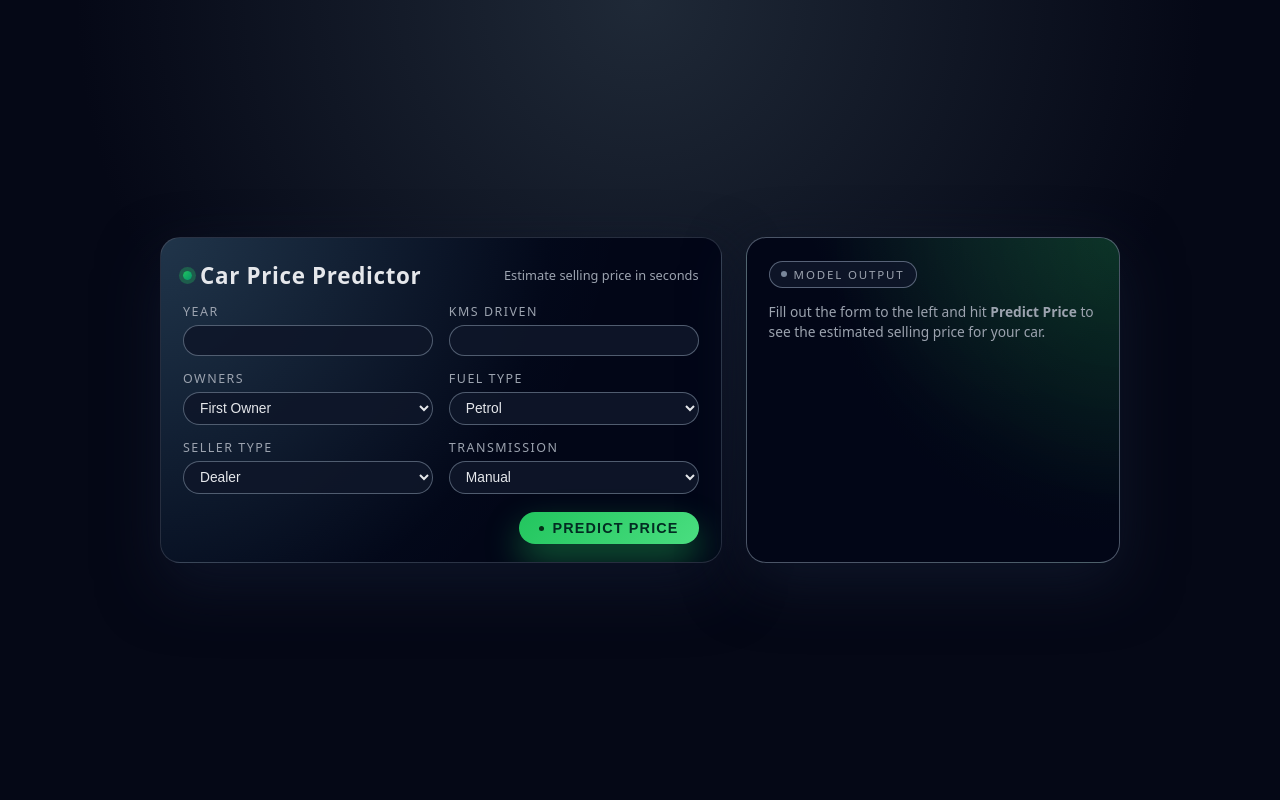
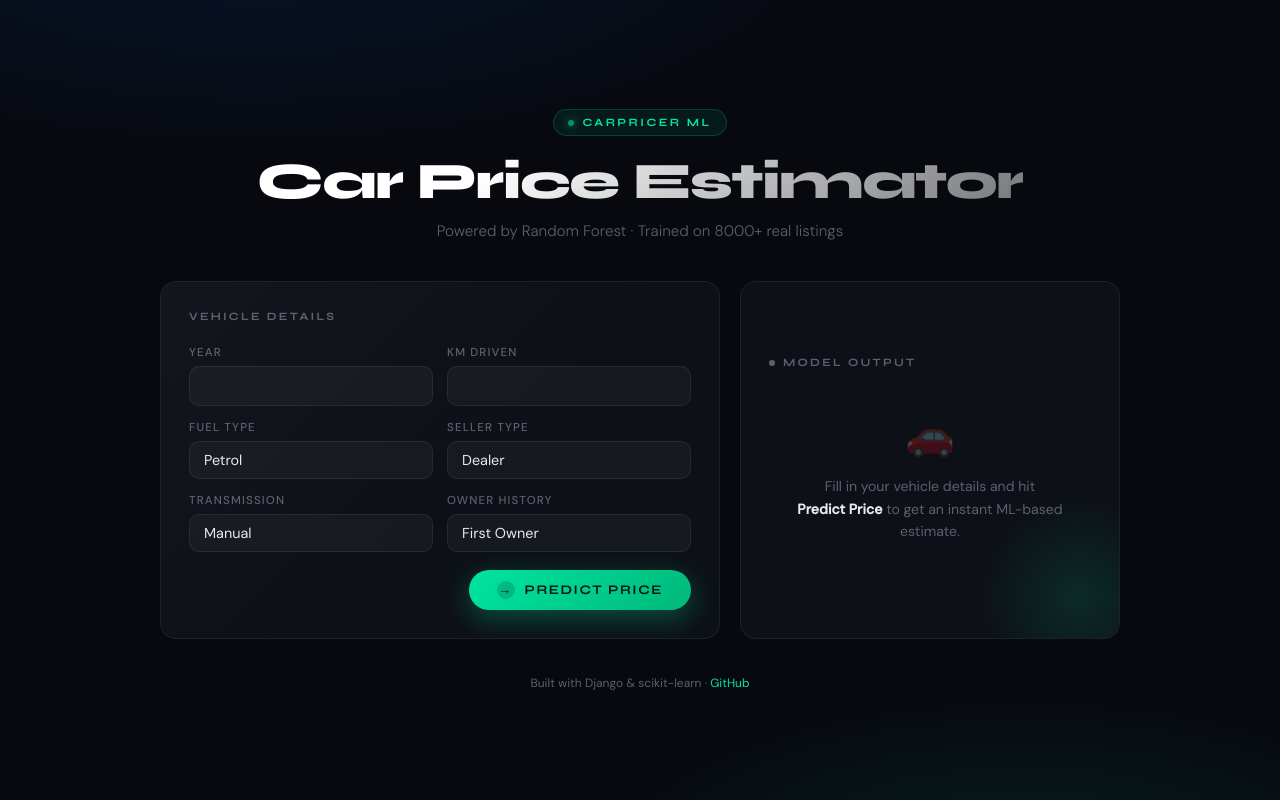
Before and after one commit to AnonymousMaaz/CarPricer-ML-App, a Django app: page / in a window 1280 px wide. Run offline with Django 5.2, Linux system fonts and the light colour scheme.

Commit message:
Overhaul UI, fix 500 error handling, add whitenoise, rewrite README
Made-with: Cursor

```diff
--- a/car_pricer/settings.py
+++ b/car_pricer/settings.py
@@ -44,6 +44,7 @@ INSTALLED_APPS = [
 
 MIDDLEWARE = [
     "django.middleware.security.SecurityMiddleware",
+    "whitenoise.middleware.WhiteNoiseMiddleware",
     "django.contrib.sessions.middleware.SessionMiddleware",
     "django.middleware.common.CommonMiddleware",
     "django.middleware.csrf.CsrfViewMiddleware",
@@ -118,3 +119,5 @@ USE_TZ = True
 # https://docs.djangoproject.com/en/6.0/howto/static-files/
 
 STATIC_URL = "static/"
+STATIC_ROOT = BASE_DIR / "staticfiles"
+STATICFILES_STORAGE = "whitenoise.storage.CompressedManifestStaticFilesStorage"
--- a/predictor/templates/predictor/predict_form.html
+++ b/predictor/templates/predictor/predict_form.html
@@ -2,397 +2,448 @@
 <html lang="en">
 <head>
   <meta charset="UTF-8" />
-    <title>Car Price Predictor</title>
+  <title>CarPricer — ML Car Price Estimator</title>
   <meta name="viewport" content="width=device-width, initial-scale=1.0" />
+  <link rel="preconnect" href="https://fonts.googleapis.com" />
+  <link rel="preconnect" href="https://fonts.gstatic.com" crossorigin />
+  <link href="https://fonts.googleapis.com/css2?family=Syne:wght@400;600;700;800&family=DM+Sans:wght@300;400;500&display=swap" rel="stylesheet" />
   <style>
+    *, *::before, *::after { box-sizing: border-box; margin: 0; padding: 0; }
+
     :root {
-        --bg: #050816;
-        --card: #0f172a;
-        --accent: #22c55e;
-        --accent-soft: rgba(34, 197, 94, 0.15);
-        --text-main: #e5e7eb;
-        --text-muted: #9ca3af;
-        --danger: #f97373;
+      --bg:       #07090f;
+      --surface:  #0d1117;
+      --border:   rgba(255,255,255,0.07);
+      --accent:   #00e5a0;
+      --accent2:  #0066ff;
+      --text:     #e8eaf0;
+      --muted:    #5a6070;
+      --danger:   #ff4d6d;
+      --radius:   16px;
     }
 
-      * {
-        box-sizing: border-box;
+    html { scroll-behavior: smooth; }
+
+    body {
+      min-height: 100vh;
+      background: var(--bg);
+      color: var(--text);
+      font-family: 'DM Sans', sans-serif;
+      display: flex;
+      flex-direction: column;
+      align-items: center;
+      justify-content: center;
+      padding: 32px 16px;
+      background-image:
+        radial-gradient(ellipse 80% 50% at 20% -10%, rgba(0,102,255,0.12) 0%, transparent 60%),
+        radial-gradient(ellipse 60% 40% at 80% 110%, rgba(0,229,160,0.10) 0%, transparent 60%);
     }
 
-      body {
-        margin: 0;
-        min-height: 100vh;
-        display: flex;
-        align-items: center;
-        justify-content: center;
-        padding: 24px;
-        font-family: system-ui, -apple-system, BlinkMacSystemFont, "Segoe UI",
-          sans-serif;
-        background: radial-gradient(circle at top, #1f2937 0, var(--bg) 55%);
-        color: var(--text-main);
+    /* ── Header ─────────────────────────────── */
+    header {
+      text-align: center;
+      margin-bottom: 40px;
+      animation: fadeDown 0.5s ease both;
     }
 
-      .shell {
+    .logo-badge {
+      display: inline-flex;
+      align-items: center;
+      gap: 8px;
+      font-family: 'Syne', sans-serif;
+      font-size: 0.7rem;
+      font-weight: 700;
+      letter-spacing: 0.22em;
+      text-transform: uppercase;
+      color: var(--accent);
+      background: rgba(0,229,160,0.08);
+      border: 1px solid rgba(0,229,160,0.2);
+      padding: 6px 14px;
+      border-radius: 999px;
+      margin-bottom: 18px;
+    }
+    .logo-badge::before {
+      content: '';
+      width: 6px; height: 6px;
+      border-radius: 50%;
+      background: var(--accent);
+      box-shadow: 0 0 8px var(--accent);
+      animation: pulse 2s ease-in-out infinite;
+    }
+
+    h1 {
+      font-family: 'Syne', sans-serif;
+      font-size: clamp(2rem, 5vw, 3.2rem);
+      font-weight: 800;
+      letter-spacing: -0.03em;
+      line-height: 1.1;
+      background: linear-gradient(135deg, #fff 30%, rgba(255,255,255,0.45));
+      -webkit-background-clip: text;
+      -webkit-text-fill-color: transparent;
+      background-clip: text;
+    }
+
+    .subtitle {
+      margin-top: 10px;
+      font-size: 0.95rem;
+      color: var(--muted);
+      font-weight: 300;
+    }
+
+    /* ── Layout ─────────────────────────────── */
+    .layout {
+      display: grid;
+      grid-template-columns: 1fr 380px;
+      gap: 20px;
       width: 100%;
       max-width: 960px;
-        display: grid;
-        grid-template-columns: minmax(0, 3fr) minmax(0, 2fr);
-        gap: 24px;
+      animation: fadeUp 0.5s ease 0.1s both;
     }
 
-      @media (max-width: 840px) {
-        .shell {
-          grid-template-columns: minmax(0, 1fr);
-        }
+    @media (max-width: 800px) {
+      .layout { grid-template-columns: 1fr; }
     }
 
+    /* ── Cards ──────────────────────────────── */
     .card {
-        background: radial-gradient(circle at top left, #1e293b 0, #020617 60%);
-        border-radius: 20px;
-        border: 1px solid rgba(148, 163, 184, 0.25);
-        box-shadow: 0 24px 60px rgba(15, 23, 42, 0.8);
-        padding: 22px 22px 18px;
+      background: var(--surface);
+      border: 1px solid var(--border);
+      border-radius: var(--radius);
+      padding: 28px;
       position: relative;
       overflow: hidden;
     }
-
     .card::before {
-        content: "";
+      content: '';
       position: absolute;
-        inset: -40%;
-        background: radial-gradient(
-          circle at 0 0,
-          rgba(56, 189, 248, 0.14),
-          transparent 60%
-        );
-        opacity: 0.9;
+      inset: 0;
+      background: linear-gradient(135deg, rgba(255,255,255,0.025) 0%, transparent 60%);
       pointer-events: none;
     }
 
-      .card-inner {
-        position: relative;
-        z-index: 1;
+    .card-title {
+      font-family: 'Syne', sans-serif;
+      font-size: 0.7rem;
+      font-weight: 700;
+      letter-spacing: 0.2em;
+      text-transform: uppercase;
+      color: var(--muted);
+      margin-bottom: 22px;
     }
 
-      .title-row {
-        display: flex;
-        justify-content: space-between;
-        align-items: baseline;
-        margin-bottom: 12px;
+    /* ── Form grid ──────────────────────────── */
+    form {
+      display: grid;
+      grid-template-columns: 1fr 1fr;
+      gap: 14px;
+    }
+    @media (max-width: 500px) { form { grid-template-columns: 1fr; } }
+
+    .field { display: flex; flex-direction: column; gap: 6px; }
+    .field.full { grid-column: 1 / -1; }
+
+    label {
+      font-size: 0.72rem;
+      font-weight: 500;
+      letter-spacing: 0.1em;
+      text-transform: uppercase;
+      color: var(--muted);
     }
 
-      h1 {
-        font-size: 1.4rem;
-        letter-spacing: 0.03em;
-        margin: 0;
-        display: flex;
-        align-items: center;
-        gap: 8px;
+    input, select {
+      background: rgba(255,255,255,0.04);
+      border: 1px solid var(--border);
+      border-radius: 10px;
+      padding: 10px 14px;
+      color: var(--text);
+      font-family: 'DM Sans', sans-serif;
+      font-size: 0.9rem;
+      outline: none;
+      transition: border-color 0.15s, background 0.15s, box-shadow 0.15s;
+      -webkit-appearance: none;
+    }
+    input:focus, select:focus {
+      border-color: rgba(0,229,160,0.5);
+      background: rgba(0,229,160,0.05);
+      box-shadow: 0 0 0 3px rgba(0,229,160,0.1);
+    }
+    select option { background: #1a1f2e; }
+
+    .error-text {
+      font-size: 0.72rem;
+      color: var(--danger);
     }
 
-      h1 span.logo-dot {
-        width: 9px;
-        height: 9px;
-        border-radius: 999px;
-        background: radial-gradient(circle at 0 0, #22c55e, #059669);
-        box-shadow: 0 0 0 4px rgba(34, 197, 94, 0.3);
-      }
-
-      .subtitle {
-        margin: 0;
-        font-size: 0.8rem;
-        color: var(--text-muted);
-      }
-
-      form {
-        display: grid;
-        grid-template-columns: minmax(0, 1fr) minmax(0, 1fr);
-        gap: 14px 16px;
-        margin-top: 10px;
-      }
-
-      @media (max-width: 580px) {
-        form {
-          grid-template-columns: minmax(0, 1fr);
-        }
-      }
-
-      .field {
-        display: flex;
-        flex-direction: column;
-        gap: 5px;
-      }
-
-      label {
-        font-size: 0.78rem;
-        text-transform: uppercase;
-        letter-spacing: 0.12em;
-        color: var(--text-muted);
-      }
-
-      input,
-      select {
-        border-radius: 999px;
-        border: 1px solid rgba(148, 163, 184, 0.5);
-        padding: 7px 12px;
-        font-size: 0.86rem;
-        background: rgba(15, 23, 42, 0.9);
-        color: var(--text-main);
-        outline: none;
-        transition: border-color 0.2s ease, box-shadow 0.2s ease,
-          background 0.2s ease, transform 0.08s ease;
-      }
-
-      input:focus,
-      select:focus {
-        border-color: rgba(34, 197, 94, 0.9);
-        box-shadow: 0 0 0 1px rgba(34, 197, 94, 0.7);
-        background: rgba(15, 23, 42, 1);
-      }
-
-      .actions {
+    /* ── Submit ─────────────────────────────── */
+    .submit-row {
       grid-column: 1 / -1;
       display: flex;
       justify-content: flex-end;
       margin-top: 4px;
     }
 
-      button {
+    button[type="submit"] {
+      font-family: 'Syne', sans-serif;
+      font-size: 0.82rem;
+      font-weight: 700;
+      letter-spacing: 0.12em;
+      text-transform: uppercase;
+      background: linear-gradient(135deg, var(--accent), #00b87a);
+      color: #011a12;
+      border: none;
       border-radius: 999px;
-        border: none;
-        padding: 8px 20px;
-        font-size: 0.9rem;
-        font-weight: 600;
-        letter-spacing: 0.08em;
-        text-transform: uppercase;
-        background: linear-gradient(135deg, #22c55e, #4ade80);
-        color: #022c22;
+      padding: 11px 28px;
       cursor: pointer;
-        box-shadow: 0 16px 35px rgba(34, 197, 94, 0.45);
       display: inline-flex;
       align-items: center;
-        gap: 8px;
-        transition: transform 0.08s ease-out, box-shadow 0.08s ease-out,
-          filter 0.08s ease-out;
+      gap: 10px;
+      box-shadow: 0 8px 28px rgba(0,229,160,0.3);
+      transition: transform 0.1s, box-shadow 0.1s, filter 0.1s;
+    }
+    button[type="submit"]:hover {
+      transform: translateY(-2px);
+      box-shadow: 0 14px 36px rgba(0,229,160,0.4);
+      filter: brightness(1.05);
+    }
+    button[type="submit"]:active { transform: translateY(0); }
+    button[type="submit"] .btn-icon {
+      width: 18px; height: 18px;
+      background: rgba(0,0,0,0.15);
+      border-radius: 50%;
+      display: flex; align-items: center; justify-content: center;
+      font-size: 0.8rem;
     }
 
-      button:hover {
-        transform: translateY(-1px);
-        box-shadow: 0 20px 40px rgba(34, 197, 94, 0.52);
-        filter: brightness(1.03);
-      }
-
-      button:active {
-        transform: translateY(0);
-        box-shadow: 0 8px 20px rgba(34, 197, 94, 0.4);
-      }
-
-      .button-dot {
-        width: 5px;
-        height: 5px;
-        border-radius: 999px;
-        background: #052e16;
-      }
-
+    /* ── Result card ────────────────────────── */
     .result-card {
-        background: radial-gradient(circle at top right, #22c55e1f 0, #020617 60%);
-        border-radius: 20px;
-        border: 1px solid rgba(148, 163, 184, 0.5);
-        box-shadow: 0 20px 60px rgba(15, 23, 42, 0.9);
-        padding: 22px 22px 18px;
+      background: var(--surface);
+      border: 1px solid var(--border);
+      border-radius: var(--radius);
+      padding: 28px;
+      display: flex;
+      flex-direction: column;
+      justify-content: center;
       position: relative;
       overflow: hidden;
     }
-
-      .result-card::before {
-        content: "";
+    .result-card::after {
+      content: '';
       position: absolute;
-        inset: -35%;
-        background: radial-gradient(
-          ellipse at 110% -10%,
-          rgba(34, 197, 94, 0.3),
-          transparent 55%
-        );
-        opacity: 0.8;
+      bottom: -60px; right: -60px;
+      width: 200px; height: 200px;
+      border-radius: 50%;
+      background: radial-gradient(circle, rgba(0,229,160,0.12) 0%, transparent 70%);
       pointer-events: none;
     }
 
-      .result-inner {
-        position: relative;
-        z-index: 1;
+    .result-label {
+      font-family: 'Syne', sans-serif;
+      font-size: 0.7rem;
+      font-weight: 700;
+      letter-spacing: 0.2em;
+      text-transform: uppercase;
+      color: var(--muted);
+      margin-bottom: 20px;
+      display: flex;
+      align-items: center;
+      gap: 8px;
+    }
+    .result-label::before {
+      content: '';
+      width: 6px; height: 6px;
+      border-radius: 50%;
+      background: var(--muted);
     }
 
-      .pill {
-        display: inline-flex;
-        align-items: center;
-        gap: 7px;
-        font-size: 0.72rem;
-        text-transform: uppercase;
-        letter-spacing: 0.16em;
-        padding: 5px 11px;
-        border-radius: 999px;
-        background: rgba(15, 23, 42, 0.9);
-        border: 1px solid rgba(148, 163, 184, 0.55);
-        color: var(--text-muted);
-        margin-bottom: 10px;
+    .price-display { animation: pop 0.35s cubic-bezier(0.34, 1.56, 0.64, 1) both; }
+
+    .price-rupees {
+      font-family: 'Syne', sans-serif;
+      font-size: clamp(1.8rem, 4vw, 2.6rem);
+      font-weight: 800;
+      letter-spacing: -0.02em;
+      color: var(--accent);
+      line-height: 1;
     }
 
-      .pill-dot {
-        width: 6px;
-        height: 6px;
-        border-radius: 999px;
-        background: rgba(148, 163, 184, 0.8);
+    .price-lakhs {
+      font-family: 'DM Sans', sans-serif;
+      font-size: 0.9rem;
+      color: var(--muted);
+      margin-top: 6px;
+      font-weight: 300;
+    }
+    .price-lakhs strong { color: var(--text); font-weight: 500; }
+
+    .result-hint {
+      margin-top: 16px;
+      font-size: 0.8rem;
+      color: var(--muted);
+      line-height: 1.6;
+      border-top: 1px solid var(--border);
+      padding-top: 14px;
     }
 
-      .price-main {
-        font-size: 1.85rem;
-        font-weight: 700;
-        letter-spacing: 0.06em;
-        margin: 5px 0 2px;
+    .placeholder-state {
+      text-align: center;
+      padding: 20px 0;
+    }
+    .placeholder-icon {
+      font-size: 2.5rem;
+      margin-bottom: 14px;
+      opacity: 0.25;
+    }
+    .placeholder-text {
+      font-size: 0.88rem;
+      color: var(--muted);
+      line-height: 1.6;
     }
 
-      .price-currency {
-        font-size: 0.86rem;
-        text-transform: uppercase;
-        color: var(--text-muted);
+    /* ── Error / alert ──────────────────────── */
+    .alert {
+      background: rgba(255,77,109,0.08);
+      border: 1px solid rgba(255,77,109,0.25);
+      border-radius: 10px;
+      padding: 12px 16px;
+      font-size: 0.82rem;
+      color: #ff8fa3;
+      line-height: 1.5;
+      word-break: break-word;
     }
+    .alert strong { color: var(--danger); }
 
-      .hint {
-        font-size: 0.78rem;
-        color: var(--text-muted);
-        margin-top: 6px;
+    /* ── Footer ─────────────────────────────── */
+    footer {
+      margin-top: 36px;
+      font-size: 0.75rem;
+      color: var(--muted);
+      text-align: center;
+      animation: fadeUp 0.5s ease 0.2s both;
     }
+    footer a { color: var(--accent); text-decoration: none; }
+    footer a:hover { text-decoration: underline; }
 
-      .hint strong {
-        color: var(--accent);
-        font-weight: 600;
+    /* ── Animations ─────────────────────────── */
+    @keyframes fadeDown {
+      from { opacity: 0; transform: translateY(-16px); }
+      to   { opacity: 1; transform: translateY(0); }
     }
-
-      .placeholder-copy {
-        font-size: 0.86rem;
-        color: var(--text-muted);
-        line-height: 1.5;
-        margin-top: 4px;
+    @keyframes fadeUp {
+      from { opacity: 0; transform: translateY(16px); }
+      to   { opacity: 1; transform: translateY(0); }
     }
-
-      .error {
-        color: var(--danger);
-        font-size: 0.76rem;
-        margin-top: 2px;
+    @keyframes pulse {
+      0%, 100% { opacity: 1; }
+      50%       { opacity: 0.4; }
     }
-
-      .field ul.errorlist {
-        list-style: none;
-        padding: 0;
-        margin: 0;
-      }
-
-      .field ul.errorlist li {
-        color: var(--danger);
-        font-size: 0.76rem;
+    @keyframes pop {
+      from { opacity: 0; transform: scale(0.85); }
+      to   { opacity: 1; transform: scale(1); }
     }
   </style>
 </head>
 <body>
-    <div class="shell">
+
+  <header>
+    <div class="logo-badge">CarPricer ML</div>
+    <h1>Car Price Estimator</h1>
+    <p class="subtitle">Powered by Random Forest · Trained on 8000+ real listings</p>
+  </header>
+
+  <div class="layout">
+
+    <!-- Form card -->
     <div class="card">
-        <div class="card-inner">
-          <div class="title-row">
-            <h1>
-              <span class="logo-dot"></span>
-              Car Price Predictor
-            </h1>
-            <p class="subtitle">Estimate selling price in seconds</p>
-          </div>
-
+      <p class="card-title">Vehicle Details</p>
       <form method="post">
         {% csrf_token %}
 
         <div class="field">
           <label for="{{ form.year.id_for_label }}">Year</label>
           {{ form.year }}
-              {% for error in form.year.errors %}
-              <p class="error">{{ error }}</p>
-              {% endfor %}
+          {% for e in form.year.errors %}<p class="error-text">{{ e }}</p>{% endfor %}
         </div>
 
         <div class="field">
-              <label for="{{ form.kms_driven.id_for_label }}">Kms Driven</label>
+          <label for="{{ form.kms_driven.id_for_label }}">Km Driven</label>
           {{ form.kms_driven }}
-              {% for error in form.kms_driven.errors %}
-              <p class="error">{{ error }}</p>
-              {% endfor %}
-            </div>
-
-            <div class="field">
-              <label for="{{ form.owner.id_for_label }}">Owners</label>
-              {{ form.owner }}
-              {% for error in form.owner.errors %}
-              <p class="error">{{ error }}</p>
-              {% endfor %}
+          {% for e in form.kms_driven.errors %}<p class="error-text">{{ e }}</p>{% endfor %}
         </div>
 
         <div class="field">
           <label for="{{ form.fuel_type.id_for_label }}">Fuel Type</label>
           {{ form.fuel_type }}
-              {% for error in form.fuel_type.errors %}
-              <p class="error">{{ error }}</p>
-              {% endfor %}
+          {% for e in form.fuel_type.errors %}<p class="error-text">{{ e }}</p>{% endfor %}
         </div>
 
         <div class="field">
           <label for="{{ form.seller_type.id_for_label }}">Seller Type</label>
           {{ form.seller_type }}
-              {% for error in form.seller_type.errors %}
-              <p class="error">{{ error }}</p>
-              {% endfor %}
+          {% for e in form.seller_type.errors %}<p class="error-text">{{ e }}</p>{% endfor %}
         </div>
 
         <div class="field">
-              <label for="{{ form.transmission.id_for_label }}"
-                >Transmission</label
-              >
+          <label for="{{ form.transmission.id_for_label }}">Transmission</label>
           {{ form.transmission }}
-              {% for error in form.transmission.errors %}
-              <p class="error">{{ error }}</p>
-              {% endfor %}
+          {% for e in form.transmission.errors %}<p class="error-text">{{ e }}</p>{% endfor %}
         </div>
 
-            <div class="actions">
+        <div class="field">
+          <label for="{{ form.owner.id_for_label }}">Owner History</label>
+          {{ form.owner }}
+          {% for e in form.owner.errors %}<p class="error-text">{{ e }}</p>{% endfor %}
+        </div>
+
+        <div class="submit-row">
           <button type="submit">
-                <span class="button-dot"></span>
+            <span class="btn-icon">→</span>
             Predict Price
           </button>
         </div>
       </form>
     </div>
+
+    <!-- Result card -->
+    <div class="result-card">
+      <p class="result-label">Model Output</p>
+
+      {% if error_message %}
+        <div class="alert">
+          <strong>Error:</strong> {{ error_message }}
         </div>
 
-      <div class="result-card">
-        <div class="result-inner">
-          <div class="pill">
-            <span class="pill-dot"></span>
-            Model Output
+      {% elif predicted_price is not None %}
+        <div class="price-display">
+          <div class="price-rupees">₹ {{ predicted_price|floatformat:"0" }}</div>
+          <div class="price-lakhs">
+            ≈ <strong>{{ predicted_price|floatformat:"-2" }}</strong>
+            &nbsp;·&nbsp;
+            ~<strong>{% widthratio predicted_price 100000 1 %} lakh</strong>
+          </div>
+        </div>
+        <p class="result-hint">
+          Estimated resale value based on year, mileage, fuel, seller type,
+          transmission and ownership history.
+        </p>
+
+      {% else %}
+        <div class="placeholder-state">
+          <div class="placeholder-icon">🚗</div>
+          <p class="placeholder-text">
+            Fill in your vehicle details and hit<br>
+            <strong style="color:var(--text)">Predict Price</strong> to get
+            an instant ML-based estimate.
+          </p>
+        </div>
+      {% endif %}
     </div>
 
-          {% if predicted_price is not None %}
-          <div class="price-main">
-            ₹ {{ predicted_price }}
-            <span class="price-currency">INR</span>
   </div>
-          <p class="hint">
-            This is the estimated <strong>selling price</strong> based on the
-            supplied car features.
-          </p>
-          {% else %}
-          <p class="placeholder-copy">
-            Fill out the form to the left and hit
-            <strong>Predict Price</strong> to see the estimated selling price
-            for your car.
-          </p>
-          {% endif %}
-        </div>
-      </div>
-    </div>
+
+  <footer>
+    Built with Django &amp; scikit-learn ·
+    <a href="https://github.com/AnonymousMaaz/CarPricer-ML-App" target="_blank" rel="noopener">GitHub</a>
+  </footer>
+
 </body>
 </html>
--- a/predictor/views.py
+++ b/predictor/views.py
@@ -1,3 +1,11 @@
+import sys
+from pathlib import Path
+
+# Ensure project root is on sys.path so `preprocess` is importable
+_root = str(Path(__file__).resolve().parent.parent)
+if _root not in sys.path:
+    sys.path.insert(0, _root)
+
 from django.shortcuts import render
 
 from .forms import CarInputForm
@@ -6,10 +14,19 @@ from .services import predict_selling_price
 
 def predict_price(request):
     predicted_price = None
+    error_message = None
     form = CarInputForm(request.POST or None)
 
     if request.method == "POST" and form.is_valid():
-        predicted_price = predict_selling_price(form.cleaned_data)
+        try:
+            predicted_price = predict_selling_price(form.cleaned_data)
+        except FileNotFoundError as e:
+            error_message = str(e)
+        except Exception as e:
+            error_message = (
+                f"Prediction failed: {type(e).__name__}: {e}. "
+                "Please check the model file and try again."
+            )
 
     return render(
         request,
@@ -17,5 +34,6 @@ def predict_price(request):
         {
             "form": form,
             "predicted_price": predicted_price,
+            "error_message": error_message,
         },
     )
--- a/requirements.txt
+++ b/requirements.txt
@@ -1,4 +1,5 @@
 asgiref==3.11.1
+whitenoise==6.8.2
 Django==6.0.3
 gunicorn==21.2.0
 joblib==1.5.3
```
Also changed, not shown: README.md. Lines whose indentation alone changed are shown as unchanged.
